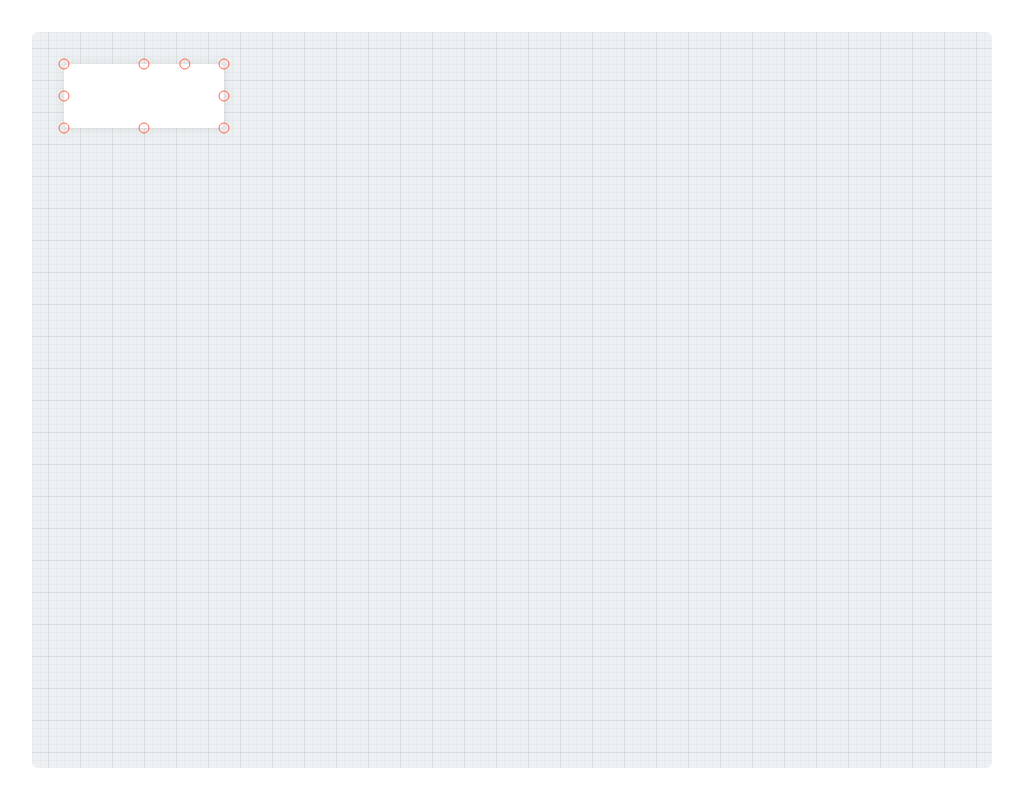
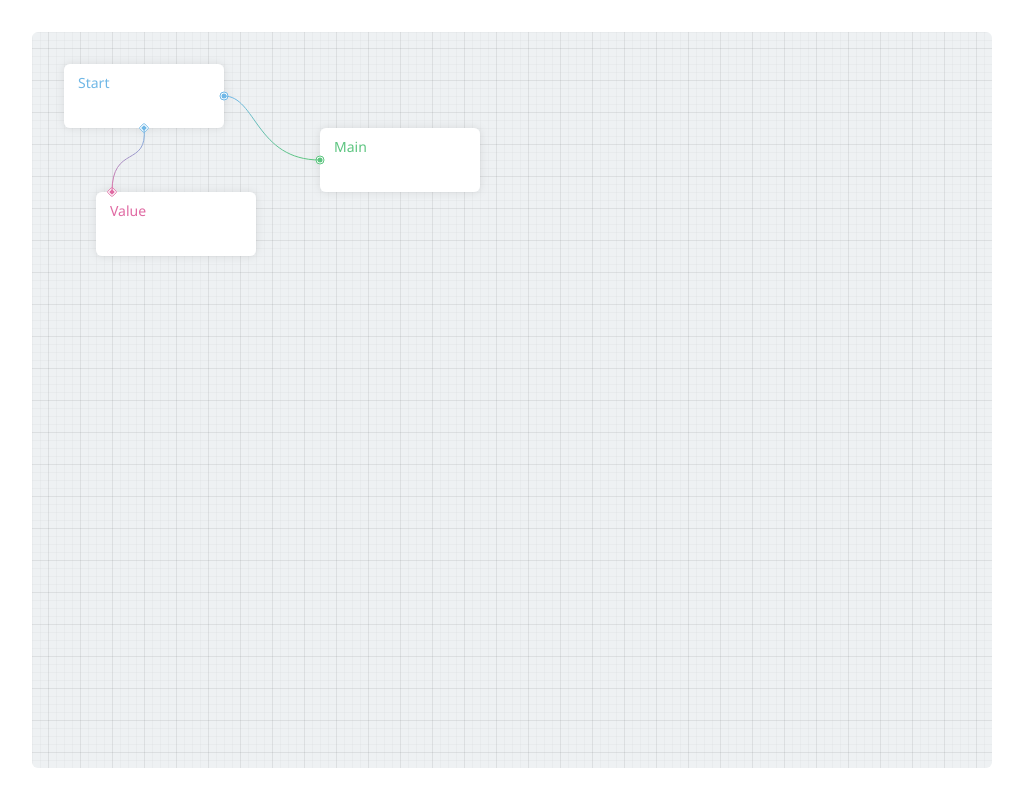
Before and after one commit to DoofyAss/Nodes, a plain HTML site: page index.html in a window 1280 px wide. Shown: the whole page, without its empty margins (256-1279 px from the left). Drawn offline with Linux system fonts and the light colour scheme.

Commit message:
begin - curve bezier

```diff
--- a/index.html
+++ b/index.html
@@ -25,22 +25,35 @@
 						<feDropShadow dx='0' dy='0' stdDeviation='4' flood-opacity='0.1' />
 					</filter>
 
+					<linearGradient id='gradient1' x1='0%' y1='0%' x2='0%' y2='100%'>
+						<stop offset='0%' stop-color='#6fb7e6' />
+						<stop offset='100%' stop-color='#5dc580' />
+					</linearGradient>
+
+					<linearGradient id='gradient2' x1='0%' y1='0%' x2='0%' y2='100%'>
+						<stop offset='0%' stop-color='#6fb7e6' />
+						<stop offset='100%' stop-color='#e06aa3' />
+					</linearGradient>
+
 				</defs>
 
 				<rect width='100%' height='100%' fill='url(#grid)' />
 
 
 
-				<!-- <svg x='32' y='32' width='176' height='80'> -->
-					<!-- <rect x='8' y='8' fill='#fefefe' width='160' height='64' rx='6' ry='6' filter='url(#shadow)' /> -->
-					<!-- <circle id='circle' r='4' cx='8' cy='8' fill='tomato' stroke='tomato' />
+				<!-- <svg x="16" y="16" width="192" height="96" filter="url(#shadow)"> -->
+					<!-- <rect x="16" y="16" fill="#ffffff" width="160" height="64" rx="6" ry="6"></rect> -->
 
-					<!-- <animateMotion xlink:href="#circle" dur="3s" begin="0s" fill="freeze" repeatCount="indefinite" keyPoints="0;0.1" keyTimes="0;1"> -->
-					<!-- <animateMotion xlink:href="#circle" fill="freeze" additive='1'> -->
-					<!-- <animateMotion xlink:href="#circle" fill="freeze" repeatCount="indefinite"> -->
-						<!-- <mpath xlink:href="#wave" ></mpath> -->
-					<!-- </animateMotion> -->
+					<!-- <circle id="0" r="4" cx="176" cy="48" fill="#ffffff" stroke="#4fce79"></circle> -->
+					<!-- <circle id="0" r="2.5" cx="176" cy="48" fill="#4fce79" stroke="none"></circle> -->
+
+					<!-- <path d="M100,100 A50,25 0 1,1 150,125" stroke-width="3"  stroke="#4fce79"  fill="none"/> -->
+
+					<!-- <rect id="1" width="6.8" height="6.8" x="92.6" y="76.6" fill="#ffffff" stroke-width="0.85" stroke="#e06aa3" rx="1" ry="1" class="rhomb"></rect> -->
+					<!-- <rect id="1" width="4" height="4" x="94" y="78" fill="#e06aa3" class="rhomb"></rect> -->
 				<!-- </svg> -->
+
+				<!-- <path d="M192,64 C224,64 224,128 288,128" stroke-width="1" stroke="url(#gradient)" fill="none"></path> -->
 
 			</svg>
 		</div>
--- a/node.js
+++ b/node.js
@@ -50,13 +50,15 @@ var area = o('#area svg');
 
 var SVG = {
 
-	create: function(tag, attributes) {
+	create: function(tag, attributes, inner = null) {
 
 		let xml = document.createElementNS("http://www.w3.org/2000/svg", tag);
 
 		attributes.each(function(e, i, a) {
 			xml.setAttribute(a, e);
 		});
+
+		xml.innerHTML = inner;
 
 		return xml;
 	}
@@ -66,7 +68,7 @@ var SVG = {
 
 var XML = {
 
-	Node: {
+	NODE: {
 
 		create: function(node) {
 
@@ -81,88 +83,146 @@ var XML = {
 			let layerBody = SVG.create('rect', {
 				x: 16,
 				y: 16,
-				fill: node.f,
+				fill: node.fill,
 				width: node.w,
 				height: node.h,
 				rx: node.r,
 				ry: node.r
 			});
 
-			layerMain.append(layerBody);
+			let layerName = SVG.create('text', {
+				x: 30,
+				y: 40,
+				fill: node.color
+			}, node.name);
+
+			layerMain.append(layerBody, layerName);
 
 
 
-			// pins
+			// Pins
 
-			node.pin.each((pin) => {
+			node.pin.each((pin, i) => {
 
-				let a = pin.angle > 360 ? 0 : pin.angle;
+				let layer = pin.type == 0 ?
+				XML.PIN.createCircle(node, pin, i) : XML.PIN.createRhomb(node, pin, i);
+
+				layerMain.append(layer.Pin, layer.Dot);
+			});
+
+			return layerMain;
+		}
+	},
+
+	PIN: {
+
+		createCircle: function(node, pin, i) {
+
+			let layer = {};
+			let position = this.position(node, pin.angle, i);
+
+			layer.Pin = SVG.create('circle', {
+				id: i,
+				r: 4,
+				cx: position.x,
+				cy: position.y,
+				fill: node.fill,
+				stroke: pin.color
+			});
+
+			layer.Dot = SVG.create('circle', {
+				id: i,
+				r: 2.5,
+				cx: position.x,
+				cy: position.y,
+				fill: pin.color,
+				stroke: 'none'
+			});
+
+			return layer;
+		},
+
+		createRhomb: function(node, pin, i) {
+
+			let layer = {};
+			let position = this.position(node, pin.angle, i);
+
+			layer.Pin = SVG.create('rect', {
+				id: i,
+				width: 6.8,
+				height: 6.8,
+				x: position.x - 3.4,
+				y: position.y - 3.4,
+				fill: node.fill,
+				'stroke-width': 0.85,
+				stroke: pin.color,
+				rx: 1,
+				ry: 1,
+				class: 'rhomb'
+			});
+
+			layer.Dot = SVG.create('rect', {
+				id: i,
+				width: 4,
+				height: 4,
+				x: position.x - 2,
+				y: position.y - 2,
+				fill: pin.color,
+				class: 'rhomb'
+			});
+
+			return layer
+		},
+
+		position: function(node, a) {
+
+			a = a > 360 ? 0 : a;
 
 			let TR = { // Top Right
-					x: node.x + node.w / 2 + node.w / 2 / 45 * a,
-					y: node.y
+				x: node.w / 2 + node.w / 2 / 45 * a,
+				y: 0
 			}
 
 			let RT = { // Right Top
-					x: node.x + node.w,
-					y: node.y + node.h / 2 / 90 * a
+				x: node.w,
+				y: node.h / 2 / 90 * a
 			}
 
 			let RB = { // Right Bottom
-					x: node.x + node.w,
-					y: node.y + node.h / 2 + node.h / 2 / 135 * a
+				x: node.w,
+				y: node.h / 2 + node.h / 2 / 135 * a
 			}
 
 			let BR, BL;
 			BR = BL = { // Bottom Right, Bottom Left
-					x: node.x + node.w / 2 + node.w / 2 / 45 * (180 - a),
-					y: node.y + node.h
+				x: node.w / 2 + node.w / 2 / 45 * (180 - a),
+				y: node.h
 			}
 
 			let LB = { // Left Bottom
-					x: node.x,
-					y: node.y + node.h / 2 + node.h / 2 / 45 * (270 - a)
+				x: 0,
+				y: node.h / 2 + node.h / 2 / 45 * (270 - a)
 			}
 
 			let LT = { // Left Top
-					x: node.x,
-					y: node.y + node.h / 2 / 45 * (315 - a)
+				x: 0,
+				y: node.h / 2 / 45 * (315 - a)
 			}
 
 			let TL = { // Top Left
-					x: node.x + node.w / 2 - node.w / 2 / 45 * (360 - a),
-					y: node.y
+				x: node.w / 2 - node.w / 2 / 45 * (360 - a),
+				y: 0
 			}
 
-
-				let side =
-				a < 91 ? 46 > a ? TR : RT :
+			let position = a < 91 ? 46 > a ? TR : RT :
 			a < 181 ? 136 > a ? RB : BR :
 			a < 271 ? 226 > a ? BL : LB :
 			316 > a ? LT : TL;
 
-				console.log(a, side);
+			position.x += 16;
+			position.y += 16;
 
-
-
-				let layerPin = SVG.create('circle', {
-					id: 'circle',
-					r: 5,
-					cx: side.x,
-					cy: side.y,
-					fill: 'none',
-					stroke: 'tomato'
-				});
-
-				node.cir = layerPin;
-				layerMain.append(layerPin);
-			});
-
-
-
-
-
-			return layerMain;
+			return position;
 		}
 	}
 }
@@ -187,22 +247,12 @@ function Node(option) {
 		y: 16,
 		w: 160,
 		h: 64,
-		r: 6, // radius
-		f: '#ffffff', // fill
-		n: 'Start', // name
+		r: 6,
+		fill: '#ffffff',
+		name: 'Start',
+		color: '#6fb7e6',
 
-		pin: [
-			// type: 0 - circle, 1 - rhomb
-			{ type: 0, angle: 0 },
-			{ type: 0, angle: 90 },
-			{ type: 0, angle: 180 },
-			{ type: 0, angle: 270 },
-			{ type: 0, angle: 45 },
-			{ type: 0, angle: 135 },
-			{ type: 0, angle: 225 },
-			{ type: 0, angle: 315 },
-			{ type: 0, angle: 23 },
-		]
+		pin: []
     }, option);
 
 
@@ -220,7 +270,7 @@ function View() {
 View.prototype.add = function(node) {
 	this.node.push(node);
 
-	node.xml = XML.Node.create(node);
+	node.xml = XML.NODE.create(node);
 	area.append(node.xml);
 
 	node.xml.onmousedown = function() {
@@ -254,26 +304,48 @@ View.prototype.add = function(node) {
 
 
 var view = new View();
-let n = view.add(new Node());
 
-// var angl = 136;
-// var mov = 1;
+view.add(new Node({
+	pin: [
+		{ type: 0, angle: 90, color: '#6fb7e6' },
+		{ type: 1, angle: 180, color: '#6fb7e6' }
+	]
+}));
+
+view.add(new Node({
+	name: 'Main',
+	color: '#5dc580',
+	x: 272,
+	y: 80,
+	pin: [
+		{ type: 0, angle: 270, color: '#5dc580' }
+	]
+}));
+
+view.add(new Node({
+	name: 'Value',
+	color: '#e06aa3',
+	x: 48,
+	y: 144,
+	pin: [
+		{ type: 1, angle: 324, color: '#e06aa3' }
+	]
+}));
 
 
-// setInterval(function() {
+let path1 = SVG.create('path', {
+	d: 'M192,64 C224,64 224,128 288,128',
+	'stroke-width': 1,
+	stroke: 'url(#gradient1)',
+	fill: 'none'
+});
 
-	// if (angl > 180) {
-		// mov = 0;
-	// }
+let path2 = SVG.create('path', {
+	d: 'M112,96 C116,136 80,112 80,160',
+	'stroke-width': 1,
+	stroke: 'url(#gradient2)',
+	fill: 'none'
+});
 
-	// if (angl < 136) {
-		// mov = 1;
-	// }
-
-	// if (mov) { angl++; } else { angl--; }
-
-	// n.cir.setAttribute('cx', n.x + n.w / 2 + n.w / 2 / 45 * (180 - angl));
-// }, 25);
-
-// view.add(new Node( { n: 'Main', x: 272, y: 80 } ));
-// view.add(new Node( { n: 'Value', x: 48, y: 144 } ));
+area.append(path1);
+area.append(path2);
--- a/style.css
+++ b/style.css
@@ -27,3 +27,15 @@ svg {
 	background: #eef1f3;
 	border-radius: 6px;
 }
+
+svg text {
+	font-family: Segoe UI;
+	font-size: 14px;
+	font-weight: 400;
+}
+
+.rhomb {
+	transform-origin: center;
+	transform: rotate(45deg);
+	transform-box: fill-box;
+}
```
Also changed, not shown: images/concept v1.0.png (renamed from images/concept.png), images/concept v2.0.png (added), 1 other file. Lines whose indentation alone changed are shown as unchanged.
